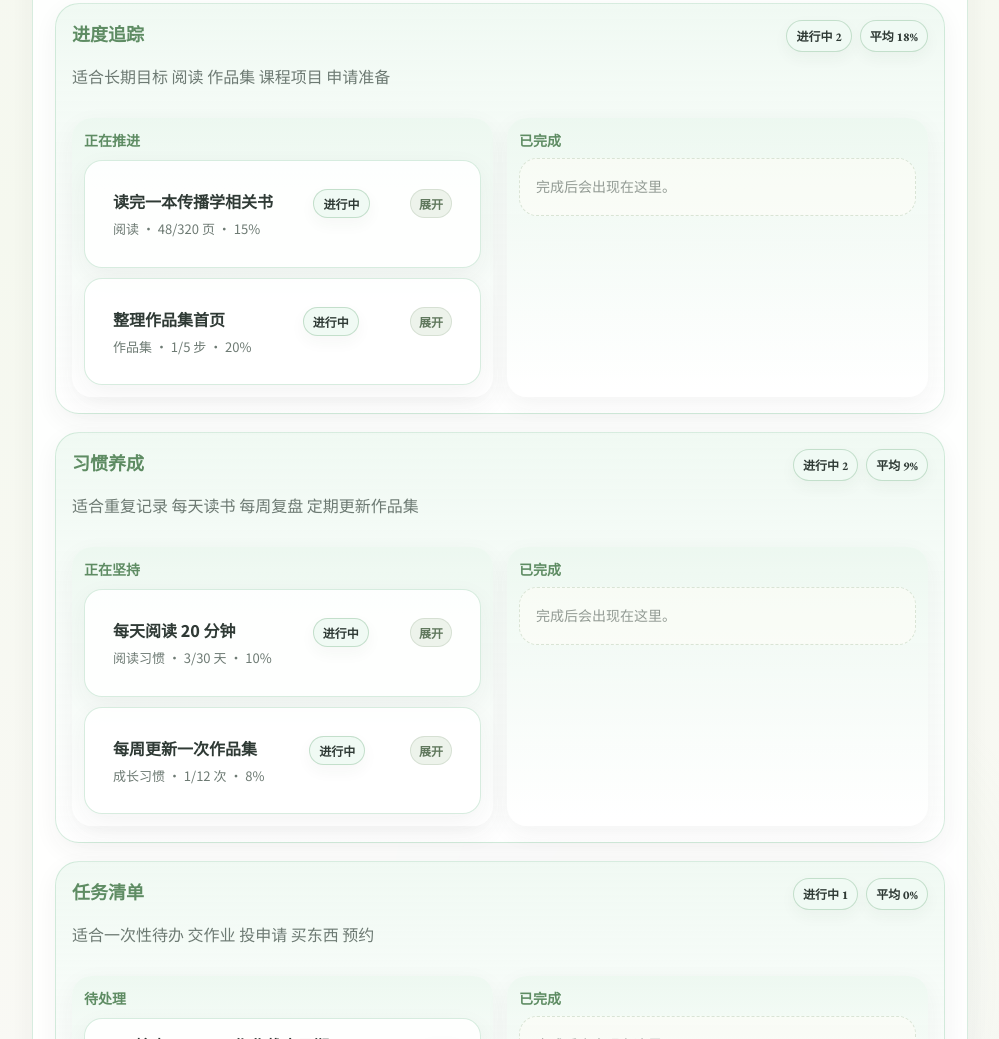
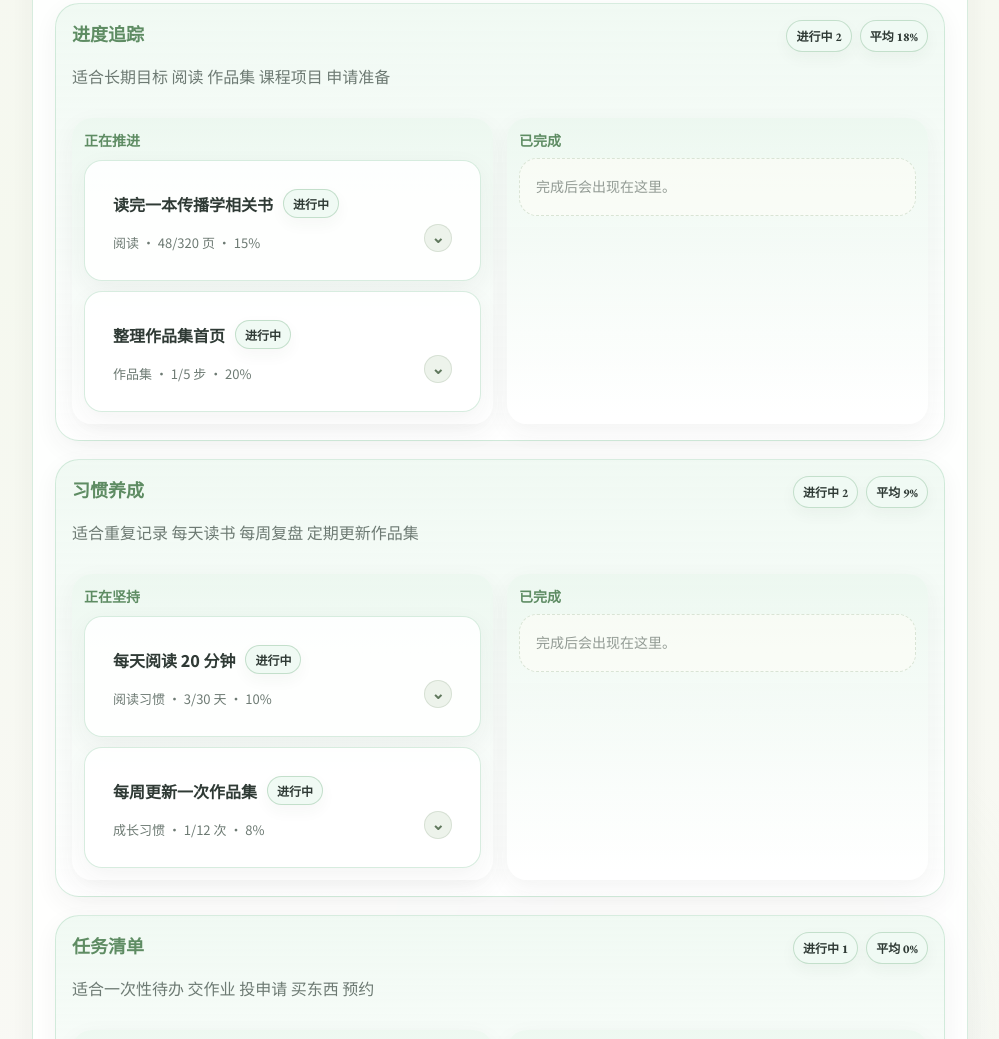
Before and after one commit to Littlecakeo/sage-utopia, a website built with Vite: page index.html in a window 1280 px wide. Shown: the part 1019-2058 px from the top of the page, without its empty margins (280-1279 px from the left). Built offline with nearby package versions, Linux system fonts and the light colour scheme.

Commit message:
fix: sync brand tagline edits

```diff
--- a/edit-mode.js
+++ b/edit-mode.js
@@ -10,6 +10,8 @@
   'use strict';
 
   const EDIT_PREFIX = 'sage.edit.v2.';
+  const BRAND_TAG_KEY = EDIT_PREFIX + 'brand.tag';
+  const LEGACY_BRAND_KEYS = [EDIT_PREFIX + 'mobile.brand.tag', EDIT_PREFIX + 'side.brand.tag'];
   const EDITABLE_SELECTOR = '.brand .tag, main .desc, main .sub, main .hint, main .task-title, main .task-meta, main .task-note, main .date-pill, main .chip, main .link-card .tag, main .profile-list p, main .term-card p, main .decision-card p, main td:not(:first-child)';
 
   /* ── 页面与分支索引 ── */
@@ -43,11 +45,29 @@
   }
 
   function editableKey(index, el) {
-    if (el && el.matches && el.matches('.brand .tag')) return EDIT_PREFIX + (el.closest('.mobile') ? 'mobile.brand.tag' : 'side.brand.tag');
+    if (el && el.matches && el.matches('.brand .tag')) return BRAND_TAG_KEY;
     var tag = el ? el.tagName.toLowerCase() : '';
     var text = (el ? el.textContent : '').trim().slice(0, 24).replace(/[^\w\u4e00-\u9fa5]/g, '');
     var cls = el && el.className ? String(el.className).replace(/[^a-zA-Z0-9]/g, '').slice(0, 12) : '';
     return EDIT_PREFIX + pathKey() + '.' + index + '.' + tag + cls + text;
+  }
+
+  function savedBrandTag() {
+    var saved = localStorage.getItem(BRAND_TAG_KEY);
+    if (saved !== null) return saved;
+    for (var i = 0; i < LEGACY_BRAND_KEYS.length; i += 1) {
+      saved = localStorage.getItem(LEGACY_BRAND_KEYS[i]);
+      if (saved !== null) return saved;
+    }
+    return null;
+  }
+
+  function syncBrandTags(source) {
+    if (!source || !source.matches || !source.matches('.brand .tag')) return;
+    document.querySelectorAll('.brand .tag').forEach(function (tag) {
+      if (tag !== source) tag.innerHTML = source.innerHTML;
+      tag.classList.toggle('editable-empty', !tag.textContent.trim());
+    });
   }
 
   function getEditables() {
@@ -69,6 +89,7 @@
       el.contentEditable = 'true';
       el.spellcheck = false;
       var saved = localStorage.getItem(key);
+      if (el.matches('.brand .tag')) saved = savedBrandTag();
       if (saved !== null) {
         el.innerHTML = saved;
         el.dataset.original = saved;
@@ -157,7 +178,10 @@
   /* ── 事件绑定 ── */
   document.addEventListener('input', function (e) {
     var el = e.target;
-    if (el && el.dataset && el.dataset.editable) markDirty();
+    if (el && el.dataset && el.dataset.editable) {
+      syncBrandTags(el);
+      markDirty();
+    }
   });
 
   document.addEventListener('focus', function (e) {
--- a/progress.css
+++ b/progress.css
@@ -77,20 +77,44 @@
   content: "";
 }
 
-.task-summary .task-card-top::after {
-  content: "展开";
+.task-summary-head {
+  display: flex;
+  align-items: center;
+  gap: 10px;
+  flex-wrap: wrap;
+}
+
+.task-summary-foot {
+  display: flex;
+  justify-content: space-between;
+  align-items: flex-end;
+  gap: 12px;
+  margin-top: 6px;
+}
+
+.task-expand-symbol {
   flex: 0 0 auto;
+  width: 28px;
+  height: 28px;
   border: 1px solid rgba(120, 147, 114, .2);
-  border-radius: 999px;
+  border-radius: 50%;
   background: rgba(232, 239, 229, .76);
   color: #60785d;
-  padding: 5px 8px;
-  font-size: 12px;
+  display: grid;
+  place-items: center;
+  font-size: 16px;
   font-weight: 850;
 }
 
-.task-collapsible[open] .task-summary .task-card-top::after {
-  content: "收起";
+.task-expand-symbol::before {
+  content: "⌄";
+  line-height: 1;
+  transform: translateY(-2px);
+}
+
+.task-collapsible[open] .task-expand-symbol::before {
+  content: "⌃";
+  transform: translateY(1px);
 }
 
 .task-details {
--- a/tasks.js
+++ b/tasks.js
@@ -179,13 +179,13 @@
     var overdue = isOverdue(item);
     if (item.section === 'task') return todoCard(item, overdue);
     return '<details class="task-row task-collapsible ' + (item.done ? 'done' : '') + '"' + (openHistories.has(item.id) ? ' open' : '') + '>' +
-      '<summary class="task-summary"><div class="task-card-top"><div>' +
+      '<summary class="task-summary"><div class="task-summary-head">' +
       '<div class="task-title">' + escapeHTML(item.title) + '</div>' +
-      '<div class="task-meta">' + escapeHTML(item.type) + ' · ' + item.current + '/' + item.total + ' ' + escapeHTML(unit) + ' · ' + percent + '%</div></div>' +
-      '<span class="task-badge ' + (overdue ? 'overdue' : '') + '">' + (item.done ? '已完成' : overdue ? '已过期' : percent >= 70 ? '接近完成' : '进行中') + '</span></div></summary>' +
+      '<span class="task-badge ' + (overdue ? 'overdue' : '') + '">' + (item.done ? '已完成' : overdue ? '已过期' : percent >= 70 ? '接近完成' : '进行中') + '</span></div>' +
+      '<div class="task-summary-foot"><div class="task-meta">' + escapeHTML(item.type) + ' · ' + item.current + '/' + item.total + ' ' + escapeHTML(unit) + ' · ' + percent + '%</div><span class="task-expand-symbol" aria-hidden="true"></span></div></summary>' +
       '<div class="task-details">' +
       '<div class="progress-track"><span class="progress-fill" style="width:' + percent + '%"></span></div>' +
-      '<div class="progress-line"><span>进度 ' + percent + '%</span><span class="progress-side"><span>' + item.current + '/' + item.total + ' ' + escapeHTML(unit) + '</span><button class="mini ghost history-toggle" data-action="toggle-history" data-id="' + item.id + '" type="button">时间表</button></span></div>' +
+      '<div class="progress-line"><span>进度 ' + percent + '%</span><span class="progress-side"><span>' + item.current + '/' + item.total + ' ' + escapeHTML(unit) + '</span><button class="mini ghost history-toggle" data-action="toggle-history" data-id="' + item.id + '" type="button">Timetable</button></span></div>' +
       historyPanel(item) +
       '<div class="date-row">' + (item.start ? '<span class="date-pill">开始 ' + item.start + '</span>' : '') + (item.due ? '<span class="date-pill ' + (overdue ? 'overdue' : '') + '">计划截止 ' + item.due + '</span>' : '<span class="date-pill">长期保持</span>') + '</div>' +
       '<div class="progress-update"><input class="field" id="progress-' + item.id + '" type="number" min="0" max="' + item.total + '" value="' + item.current + '" placeholder="更新当前进度">' +
```
Also changed, not shown: tests/basic.spec.ts (+22 -2 lines).
